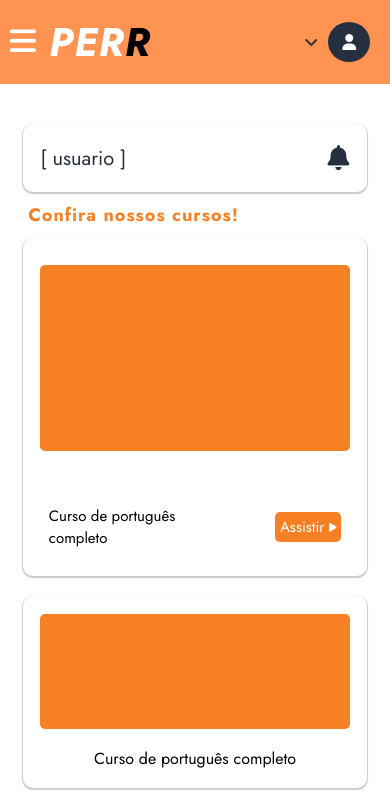
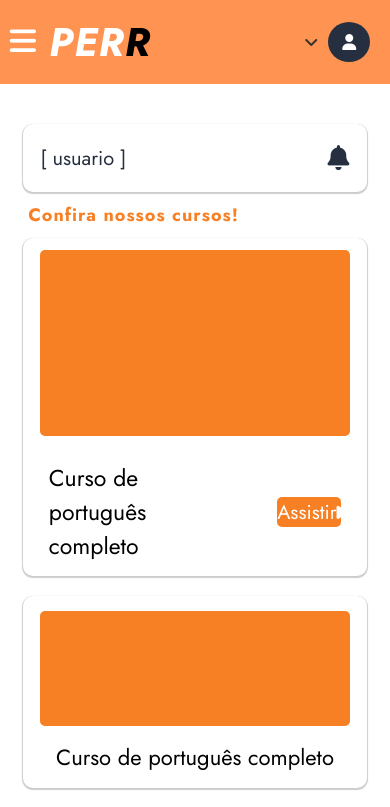
Before and after one commit to Santozzz/TCC-PERR-FRONTEND, a Vue app in the folder frontend/: page / in a window 390 px wide. Shown: the top 807 px of the page. Built offline with nearby package versions, Linux system fonts and the light colour scheme.

Commit message:
ajustes na responsividade

```diff
--- a/frontend/src/components/Home/grid.vue
+++ b/frontend/src/components/Home/grid.vue
@@ -281,6 +281,7 @@ export default {
         border-radius: 5px;
         background-color: #F78024;
     }
+
     .vagaSugeridas{
         display: flex;
         flex-direction: column;
@@ -434,13 +435,27 @@ export default {
         }
         .container-cardSecundarios{
             width: 100%;
-            height: 35vh;
+            height: 60vh;
+        }
+        .card .legenda-cardSec p{
+            text-align: center;
+            font-size: 22px;
         }
         .rowCardCourse{
             width: 100%;
         }
         .cardPrincipal{
             width: 100%;
+        }
+        .cardPrincipal .legenda p{
+            font-size: 23px;
+        }
+        .cardPrincipal .container-btn button{
+            width: 4rem;
+            font-size: 20px;
+        }
+        .cardPrincipal .container-btn button i{
+            font-size: 15px;
         }
     }
     @media screen and (max-width: 700px){
@@ -450,6 +465,7 @@ export default {
         .cardVagas .quantVagas{
             font-size: 14px;
         }
+
     }
     @media screen and (max-width: 555px){
         .rowCardVagas{
```
